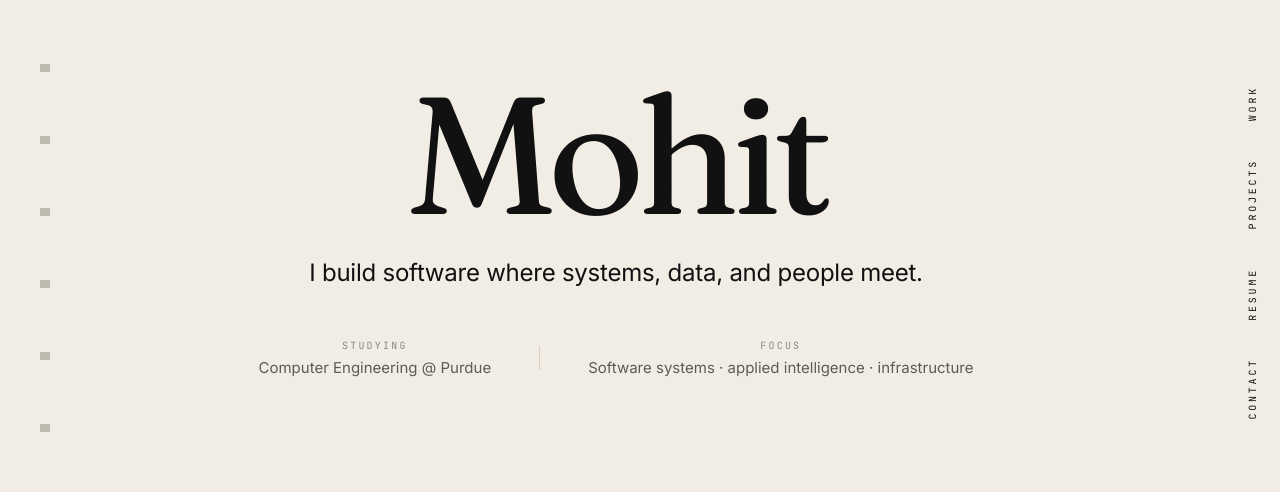
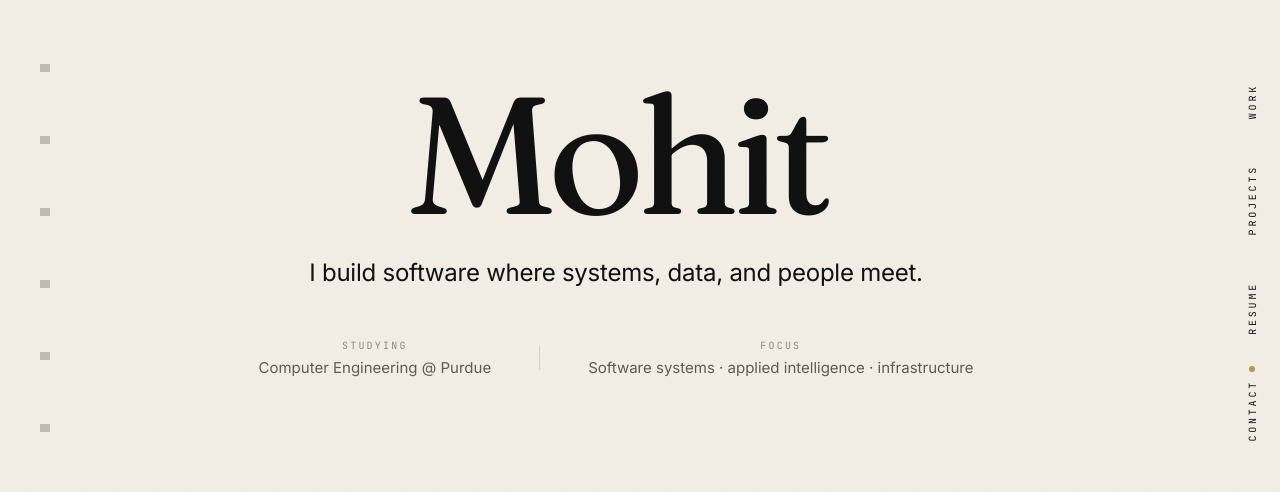
Before and after one commit to MohitManna-2006/personal-portfolio, a Next.js app: page / in a window 1280 px wide. Shown: the part 144-636 px from the top of the page. Built offline with nearby package versions, Linux system fonts and the light colour scheme.

Commit message:
added some dots

```diff
--- a/components/ui/SideNav.tsx
+++ b/components/ui/SideNav.tsx
@@ -1,30 +1,117 @@
+"use client";
+
+import { useEffect, useState } from "react";
 import { navLinks, socialLinks } from "@/data/links";
 
+// Sections that exist on the page → which top-level nav item they activate.
+// Research / Skills / Notes fold into Projects until Contact takes over.
+const SECTION_TO_NAV: Record<string, string> = {
+  work: "work",
+  projects: "projects",
+  research: "projects",
+  skills: "projects",
+  notes: "projects",
+  contact: "contact",
+};
+
+function useActiveSection() {
+  const [active, setActive] = useState<string | null>(null);
+
+  useEffect(() => {
+    const ids = Object.keys(SECTION_TO_NAV);
+    const elements = ids
+      .map((id) => document.getElementById(id))
+      .filter((el): el is HTMLElement => !!el);
+    if (elements.length === 0) return;
+
+    const ratios = new Map<string, number>();
+
+    const observer = new IntersectionObserver(
+      (entries) => {
+        for (const e of entries) {
+          ratios.set(
+            e.target.id,
+            e.isIntersecting ? e.intersectionRatio : 0,
+          );
+        }
+        let topId: string | null = null;
+        let topRatio = 0;
+        ratios.forEach((r, id) => {
+          if (r > topRatio) {
+            topRatio = r;
+            topId = id;
+          }
+        });
+        const navId = topId ? SECTION_TO_NAV[topId] : null;
+        setActive((prev) => (prev === navId ? prev : navId));
+      },
+      {
+        // Trigger near the upper-middle of the viewport so the active state
+        // changes feel naturally tied to what the eye is reading.
+        rootMargin: "-40% 0px -45% 0px",
+        threshold: [0, 0.25, 0.5, 0.75, 1],
+      },
+    );
+
+    elements.forEach((el) => observer.observe(el));
+    return () => observer.disconnect();
+  }, []);
+
+  return active;
+}
+
+function navIdForHref(href: string): string | null {
+  return href.startsWith("#") ? href.slice(1) : null;
+}
+
 export function SideNav() {
+  const active = useActiveSection();
+
   return (
     <nav
       aria-label="Primary"
       className="hidden lg:flex fixed top-0 right-0 h-screen w-14 z-30 flex-col items-center justify-center pointer-events-none"
     >
       <ul className="flex flex-col gap-8 items-center pointer-events-auto">
-        {navLinks.map((link) => (
-          <li key={link.label}>
+        {navLinks.map((link) => {
+          const id = navIdForHref(link.href);
+          const isActive = id !== null && id === active;
+          const isPdf = link.href.endsWith(".pdf");
+          return (
+            <li
+              key={link.label}
+              className="flex flex-col items-center gap-2"
+            >
+              <span
+                aria-hidden
+                className={`h-[6px] w-[6px] rounded-full bg-[var(--accent)] transition-opacity duration-300 ${
+                  isActive ? "opacity-100" : "opacity-0"
+                }`}
+              />
               <a
                 href={link.href}
-              target={link.href.endsWith(".pdf") ? "_blank" : undefined}
-              rel={link.href.endsWith(".pdf") ? "noopener noreferrer" : undefined}
-              className="font-mono text-[10px] tracking-[0.28em] uppercase text-[var(--text-secondary)] hover:text-[var(--accent)] transition-colors [writing-mode:vertical-rl] rotate-180"
+                target={isPdf ? "_blank" : undefined}
+                rel={isPdf ? "noopener noreferrer" : undefined}
+                aria-current={isActive ? "true" : undefined}
+                className={`font-mono text-[10px] tracking-[0.28em] uppercase transition-colors hover:text-[var(--accent)] [writing-mode:vertical-rl] rotate-180 ${
+                  isActive
+                    ? "text-[var(--foreground)]"
+                    : "text-[var(--text-secondary)]"
+                }`}
               >
                 {link.label}
               </a>
             </li>
-        ))}
+          );
+        })}
       </ul>
     </nav>
   );
 }
 
 export function TopNav() {
+  const active = useActiveSection();
+
   return (
     <header className="lg:hidden sticky top-0 z-30 backdrop-blur-md bg-[color:var(--background)]/85 border-b border-[var(--line)]">
       <div className="flex items-center justify-between px-5 py-4">
@@ -36,22 +123,28 @@ export function TopNav() {
         </a>
         <nav aria-label="Primary mobile">
           <ul className="flex items-center gap-5">
-            {navLinks.map((link) => (
+            {navLinks.map((link) => {
+              const id = navIdForHref(link.href);
+              const isActive = id !== null && id === active;
+              const isPdf = link.href.endsWith(".pdf");
+              return (
                 <li key={link.label}>
                   <a
                     href={link.href}
-                  target={link.href.endsWith(".pdf") ? "_blank" : undefined}
-                  rel={
-                    link.href.endsWith(".pdf")
-                      ? "noopener noreferrer"
-                      : undefined
-                  }
-                  className="font-mono text-[10px] tracking-[0.18em] uppercase text-[var(--text-secondary)] hover:text-[var(--accent)] whitespace-nowrap"
+                    target={isPdf ? "_blank" : undefined}
+                    rel={isPdf ? "noopener noreferrer" : undefined}
+                    aria-current={isActive ? "true" : undefined}
+                    className={`font-mono text-[10px] tracking-[0.18em] uppercase whitespace-nowrap transition-colors hover:text-[var(--accent)] ${
+                      isActive
+                        ? "text-[var(--foreground)]"
+                        : "text-[var(--text-secondary)]"
+                    }`}
                   >
                     {link.label}
                   </a>
                 </li>
-            ))}
+              );
+            })}
           </ul>
         </nav>
       </div>
```
Lines whose indentation alone changed are shown as unchanged.
